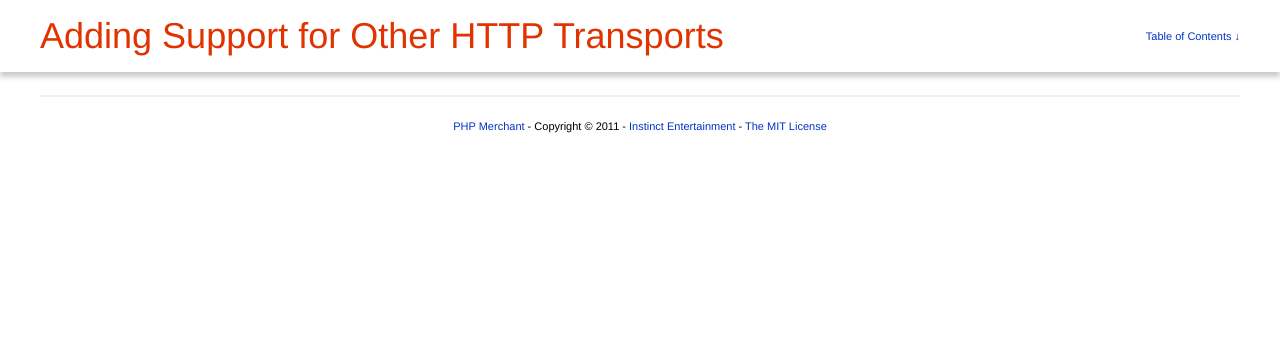
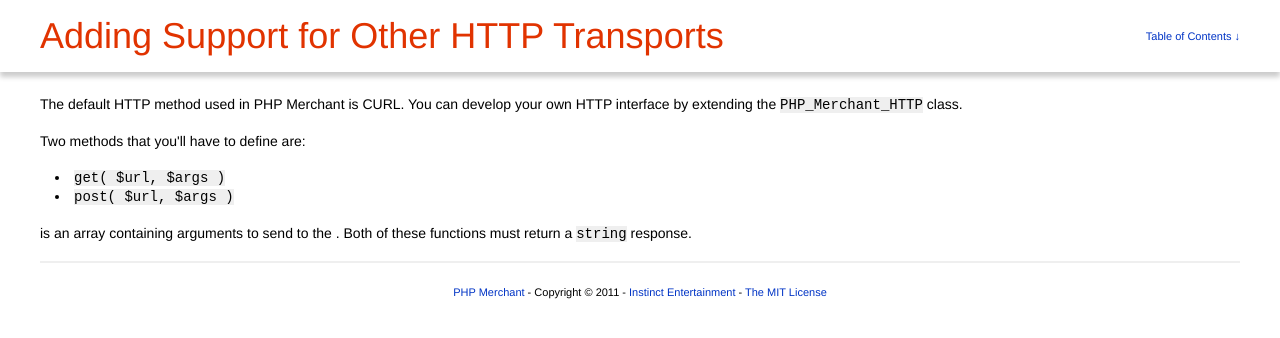
Before and after one commit to wp-e-commerce/PHP-Merchant, a Jekyll site: the page built from extend-http.html, in a window 1280 px wide. Shown: the top 338 px of the page. Built offline with Jekyll 4.4.1, drawn with Linux system fonts in a browser that asks for light colours.

Commit message:
Extending HTTP and Unit Test

```diff
--- a/extend-http.html
+++ b/extend-http.html
@@ -4,3 +4,14 @@ title   : Adding Support for Other HTTP Transports
 category: Advanced Topics
 order   : 3
 ---
+
+<p>The default HTTP method used in PHP Merchant is CURL. You can develop your own HTTP interface by extending the <code>PHP_Merchant_HTTP</code> class.</p>
+
+<p>Two methods that you'll have to define are:</p>
+
+<ul>
+	<li><code>get( $url, $args )</code></li>
+	<li><code>post( $url, $args )</code></li>
+</ul>
+
+<p><code></code> is an array containing arguments to send to the <code></code>. Both of these functions must return a <code>string</code> response.</p>
--- a/unit-test.html
+++ b/unit-test.html
@@ -4,3 +4,5 @@ title   : Writing Unit Tests
 category: Advanced Topics
 order   : 4
 ---
+
+<p>PHP Merchant use <a href="http://www.simpletest.org/">SimpleTest to develop unit test suites</a>. You're encouraged to take a look at <a href="http://www.simpletest.org/en/start-testing.html">SimpleTest documentation to get started</a>, and read our existing unit tests.</p>
```
